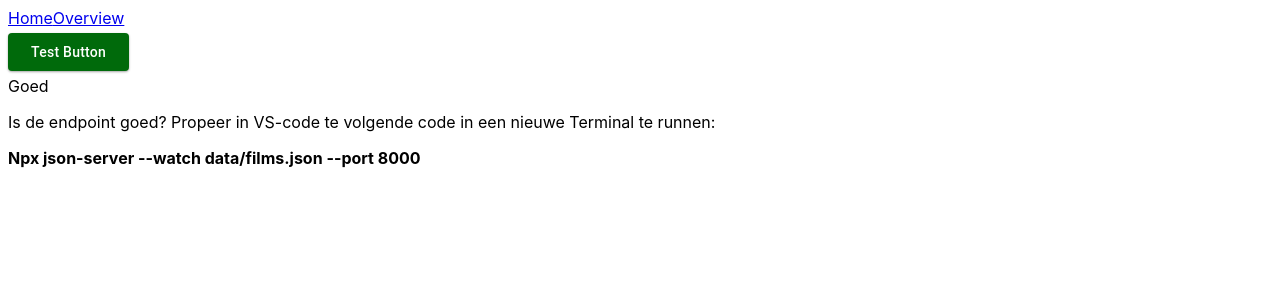
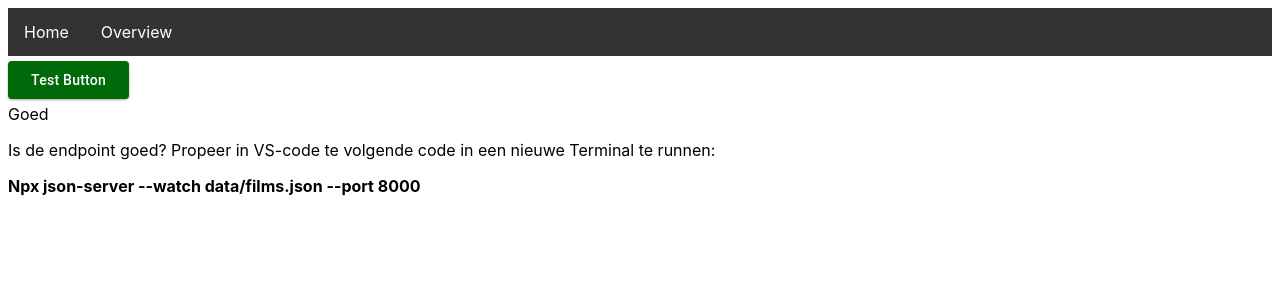
Before and after one commit to Gebruiker47/my-application, a React (Create React App) app: page / in a window 1280 px wide. Shown: the top 300 px of the page. Built offline with nearby package versions, Linux system fonts and the light colour scheme; no server answers.

Commit message:
CSS styling toegevoegd

```diff
--- a/src/components/DataList.js
+++ b/src/components/DataList.js
@@ -1,6 +1,6 @@
 import { useState } from "react";
 import { Link } from "react-router-dom";
-
+import Alert from "../custom-components/Alert";
 const DataList = ({ films }) => {
   const [filteredData, setFilteredData] = useState(films);
 
@@ -23,17 +23,22 @@ const DataList = ({ films }) => {
           placeholder="Searchbar in FilmsList component"
         />
       </div>
-      {filteredData.length === 0
-        ? "Geen data beschikbaar"
-        : filteredData.map((film) => (
-            <div key={film.id}>
-              <h1>{film.original_title}</h1>
+
+      <main className="product-list-content">
+        {filteredData.length === 0 ? (
+          <Alert className="danger">Nothing Found</Alert>
+        ) : (
+          filteredData.map((film) => (
+            <section key={film.id} className="product-preview-content">
+              <p>{film.original_title}</p>
               <Link to={`/film/${film.id}`}>
                 <img src={film.backdrop_path} alt={film.original_title} />
                 <p>{film.original_title}</p>
               </Link>
-            </div>
-          ))}
+            </section>
+          ))
+        )}
+      </main>
     </div>
   );
 };
--- a/src/components/DesktopNavigation.js
+++ b/src/components/DesktopNavigation.js
@@ -3,8 +3,14 @@ import { NavLink } from "react-router-dom";
 const DesktopNavigation = () => {
   return (
     <header>
-      <NavLink to="/">Home</NavLink>
-      <NavLink to="/overview">Overview</NavLink>
+      <ul>
+        <li>
+          <NavLink to="/">Home</NavLink>
+        </li>
+        <li>
+          <NavLink to="/overview">Overview</NavLink>
+        </li>
+      </ul>
     </header>
   );
 };
--- a/src/index.css
+++ b/src/index.css
@@ -70,9 +70,23 @@ img {
   width: 50%;
   border-radius: 8px;
   margin-bottom: 10px;
+  text-align: center;
+  font-weight: bold;
 }
 
 .warning {
+  margin: 0 auto;
+  border: 2px solid #b98800;
+  background-color: #dfa300;
+  color: #fff;
+  width: 50%;
+  border-radius: 8px;
+  margin-bottom: 10px;
+  text-align: center;
+  font-weight: bold;
+}
+
+.danger {
   margin: 0 auto;
   border: 2px solid #ff004c;
   background-color: #fd6794;
@@ -80,16 +94,8 @@ img {
   width: 50%;
   border-radius: 8px;
   margin-bottom: 10px;
-}
-
-.danger {
-  margin: 0 auto;
-  border: 2px solid #b98800;
-  background-color: #dfa300;
-  color: #fff;
-  width: 50%;
-  border-radius: 8px;
-  margin-bottom: 10px;
+  text-align: center;
+  font-weight: bold;
 }
 
 /* Styling for inputs */
@@ -143,4 +149,56 @@ option {
   width: 20px;
 }
 
-/* Styling for ..... */
+/* Styling for cardview */
+
+.product-list-content {
+  display: flex;
+  flex-wrap: wrap;
+  justify-content: space-around;
+}
+
+.product-preview-content {
+  width: 14%;
+  margin: 5px;
+  box-shadow:
+    rgba(0, 0, 0, 0.12) 0px 1px 3px,
+    rgba(0, 0, 0, 0.24) 0px 1px 2px;
+  padding: 10px;
+}
+
+/* Menu styling */
+
+/* Desktop menu */
+ul {
+  list-style-type: none;
+  margin: 0;
+  padding: 0;
+  overflow: hidden;
+  background-color: #333333;
+}
+
+ul li {
+  float: left;
+}
+
+ul li a {
+  display: block;
+  color: #fff;
+  text-align: center;
+  padding: 14px 16px;
+  text-decoration: none;
+}
+
+/* MediaQuery styling */
+
+@media only screen and(min-width: 375px) and (max-width: 560px) {
+}
+
+@media only screen and(min-width: 561px) and (max-width: 760px) {
+}
+
+@media only screen and (min-width: 761px) and (max-width: 1024px) {
+}
+
+@media only screen and (min-width: 1024px) {
+}
```
